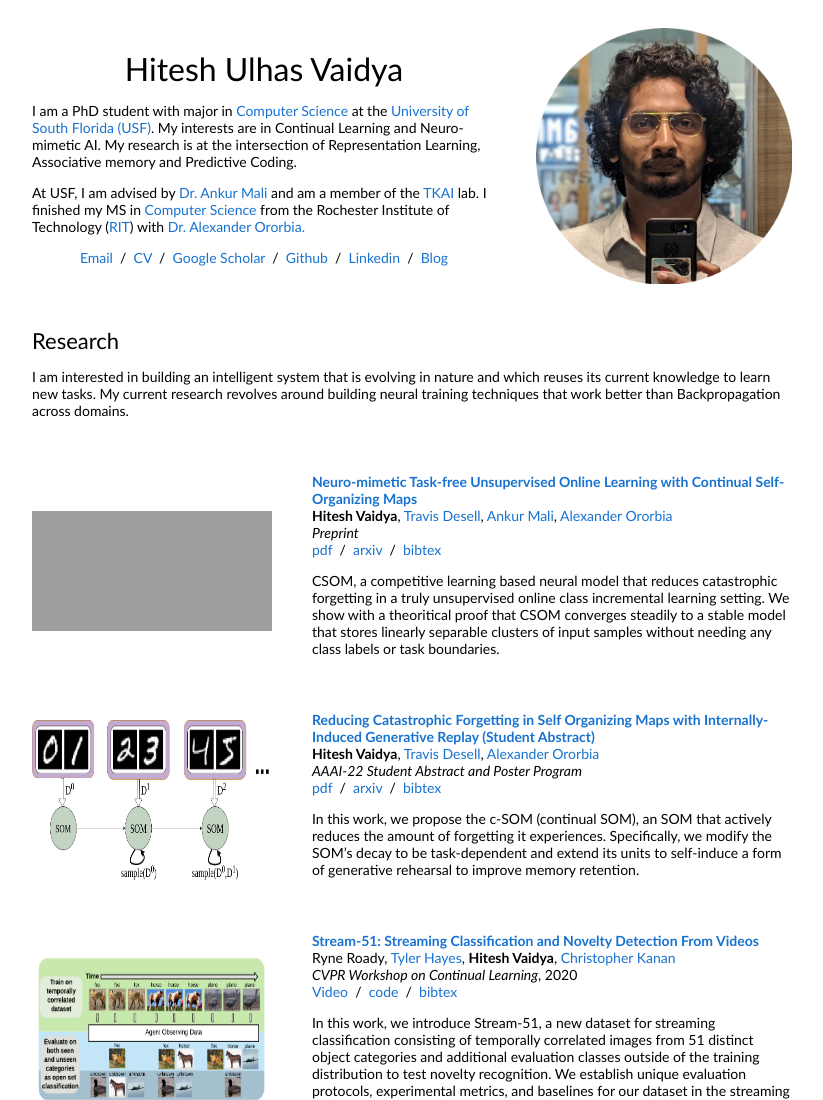
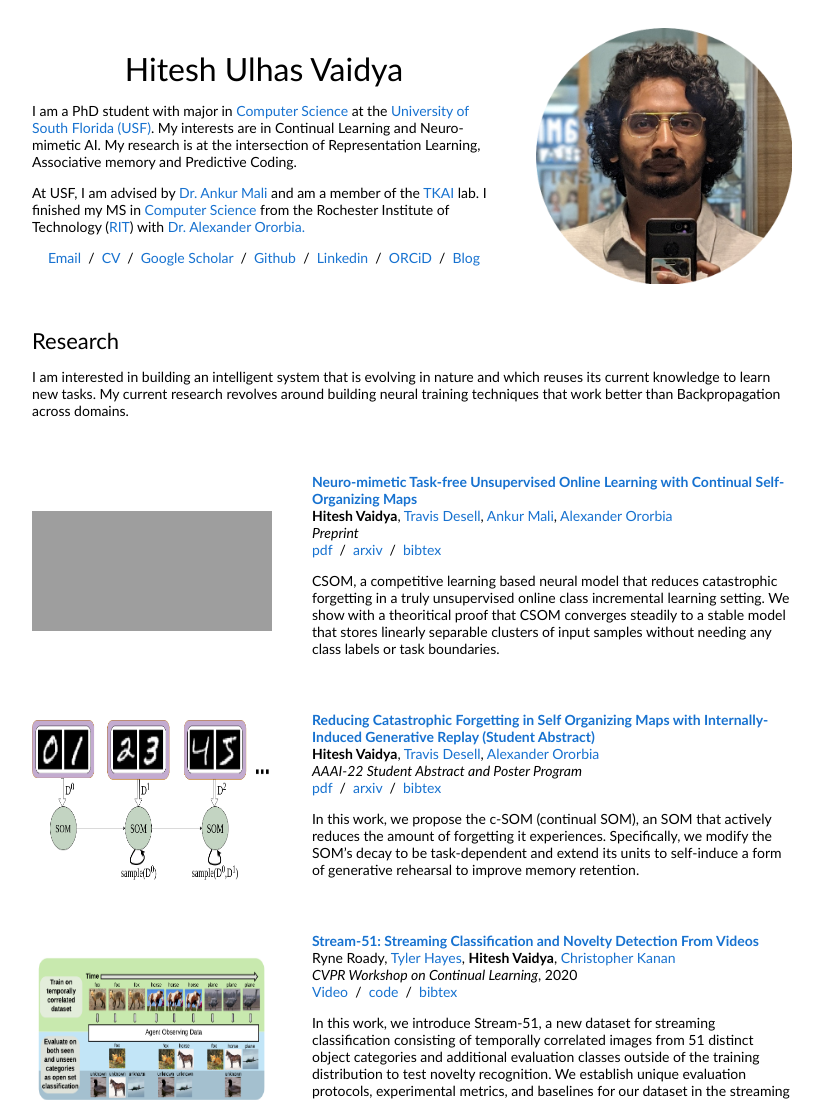
Before and after one commit to hiteshvaidya/hiteshvaidya.github.io, a plain HTML site: page index.html in a window 1280 px wide. Shown: the top 1100 px of the page, without its empty margins (228-1051 px from the left). Drawn offline with Linux system fonts and the light colour scheme; grey boxes are pictures that could not be loaded.

Commit message:
updated orcid

```diff
--- a/index.html
+++ b/index.html
@@ -36,6 +36,7 @@
                         <a href="https://scholar.google.com/citations?user=_kpePHMAAAAJ&hl=en">Google Scholar</a> &nbsp/&nbsp
                         <a href="https://github.com/hiteshvaidya/">Github</a> &nbsp/&nbsp
                         <a href="https://www.linkedin.com/in/hiteshuv/">Linkedin</a> &nbsp/&nbsp
+                        <a href="https://orcid.org/0000-0002-2346-8023">ORCiD</a> &nbsp/&nbsp
                         <a href="https://hiteshuv.medium.com">Blog</a>
                       </p>
                     </td>
@@ -290,6 +291,7 @@
             </td>
           </tr>
         </tbody></table>
+
       </td>
     </tr>
   </table>
```
